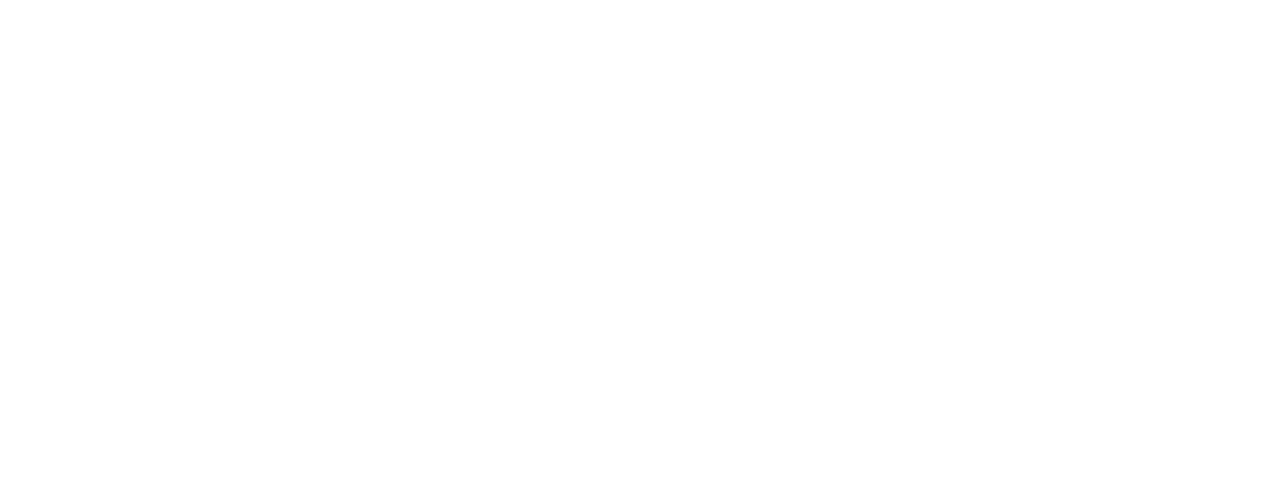
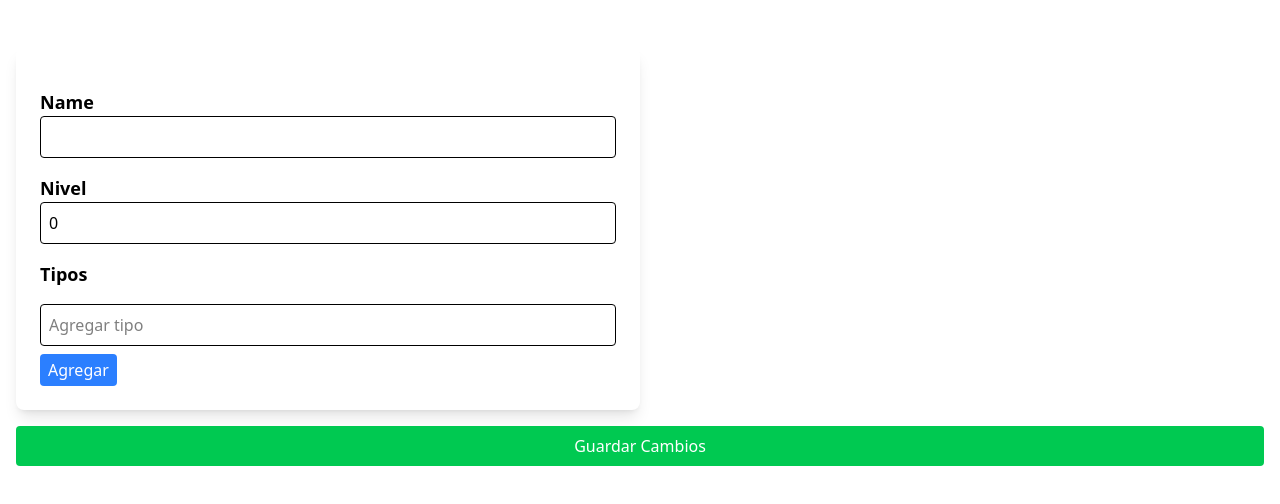
Before and after one commit to GonzaSalda/pokedex-lite, an Angular app: page /pokemon/edit/1 in a window 1280 px wide. Before the commit this address led to /. Shown: the top 504 px of the page. Built offline with nearby package versions, Linux system fonts and the light colour scheme.

Commit message:
Add Pokemon Edit Component and Route

```diff
--- a/src/app/app.routes.ts
+++ b/src/app/app.routes.ts
@@ -2,8 +2,11 @@
 import { LoginComponent } from './components/login/login.component';
 import { PokemonListComponent } from './components/pokemon-list/pokemon-list.component';
 import { PokemonDetailComponent } from './components/pokemon-detail/pokemon-detail.component';
+import { PokemonEditComponent } from './components/pokemon-edit/pokemon-edit.component';
 export const routes: Routes = [
   { path: '', component: LoginComponent },
   { path: 'pokemons', component: PokemonListComponent },
   { path: 'pokemon/:name', component: PokemonDetailComponent },
+  { path: 'pokemon/edit/:name', component: PokemonEditComponent },
+
 ];
--- a/src/app/components/pokemon-detail/pokemon-detail.component.html
+++ b/src/app/components/pokemon-detail/pokemon-detail.component.html
@@ -2,12 +2,6 @@
     <div *ngIf="pokemon" class="max-w-md mx-auto bg-white p-6 rounded-lg shadow-lg mt-4">
         <h2 class="text-3xl font-bold text-center capitalize">{{ pokemon.name }}</h2>
         <img [src]="pokemon.image" [alt]="pokemon.name" class="w-48 h-48 mx-auto my-4">
-
-        <div class="flex flex-wrap justify-center gap-2">
-            <span *ngFor="let type of pokemon.types" class="px-3 py-1 rounded text-black text-sm font-medium">
-                {{ type }}
-            </span>
-        </div>
 
         <p class="text-lg mt-4"><strong>Level:</strong> {{ pokemon.level }}</p>
 
@@ -22,5 +16,9 @@
                 <span> {{ evolution | titlecase }}</span>
             </li>
         </ul>
+
+        <button (click)="editPokemon()" class="bg-blue-500 text-white px-4 py-2 rounded mt-4 w-full">
+            Editar Pokémon
+        </button>
     </div>
 </div>
--- a/src/app/components/pokemon-detail/pokemon-detail.component.ts
+++ b/src/app/components/pokemon-detail/pokemon-detail.component.ts
@@ -1,12 +1,13 @@
 import { Component } from '@angular/core';
-import { ActivatedRoute } from '@angular/router';
+import { ActivatedRoute, Router } from '@angular/router';
 import { PokemonService } from '../../services/pokemon.service';
 import { CommonModule } from '@angular/common';
+import { FormsModule } from '@angular/forms';
 
 @Component({
   selector: 'app-pokemon-detail',
   standalone: true,
-  imports: [CommonModule],
+  imports: [CommonModule, FormsModule],
   templateUrl: './pokemon-detail.component.html',
 })
 export class PokemonDetailComponent {
@@ -15,13 +16,12 @@
 
   constructor(
     private route: ActivatedRoute,
-    private pokemonService: PokemonService
+    private pokemonService: PokemonService,
+    private router: Router
   ) {}
 
   ngOnInit() {
     const name = this.route.snapshot.paramMap.get('name');
-    console.log(name);
-
     if (name) {
       this.loadPokemonDetails(name);
       this.loadEvolutions(name);
@@ -29,11 +29,19 @@
   }
 
   loadPokemonDetails(name: string) {
+    const storedPokemons = JSON.parse(localStorage.getItem('pokemons') || '[]');
+    const foundPokemon = storedPokemons.find((p: any) => p.name === name);
+
+    if (foundPokemon) {
+      this.pokemon = foundPokemon;
+      this.pokemon.typesString = this.pokemon.types.join(', ');
+    } else {
       this.pokemonService.getPokemonDetails(name).subscribe({
         next: (data) => {
           this.pokemon = {
             name: data.name,
             types: data.types.map((t: any) => t.type.name),
+            typesString: data.types.map((t: any) => t.type.name).join(', '),
             level: data.base_experience,
             image: data.sprites.other['official-artwork'].front_default,
             abilities: data.abilities.map((a: any) => a.ability.name),
@@ -41,6 +49,7 @@
         },
         error: (err) => console.error('Error fetching details:', err),
       });
+    }
   }
 
   loadEvolutions(name: string) {
@@ -52,10 +61,10 @@
             next: (data) => {
               this.extractEvolutions(data.chain);
             },
-            error: (err) => console.error('Error al obtener evoluciones:', err),
+            error: (err) => console.error('Error fetching details:', err),
           });
       },
-      error: (err) => console.error('Error al obtener especie:', err),
+      error: (err) => console.error('Error fetching details:', err),
     });
   }
 
@@ -67,4 +76,8 @@
       current = current.evolves_to.length ? current.evolves_to[0] : null;
     }
   }
+
+  editPokemon() {
+    this.router.navigate(['/pokemon/edit', this.pokemon.name]);
   }
+}
--- /dev/null
+++ b/src/app/components/pokemon-edit/pokemon-edit.component.html
@@ -0,0 +1,30 @@
+<div class="container mx-auto px-4 py-8">
+    <div class="flex gap-x-4">
+        <div class="w-[50%] bg-white p-6 rounded-lg shadow-lg mt-4">
+            <label class="block text-lg font-semibold mt-4">Name</label>
+            <input type="text" [(ngModel)]="pokemon.name" class="border rounded p-2 w-full">
+
+            <label class="block text-lg font-semibold mt-4">Nivel</label>
+            <input type="number" [(ngModel)]="pokemon.level" class="border rounded p-2 w-full">
+
+            <label class="block text-lg font-semibold mt-4">Tipos</label>
+            <div class="py-2">
+                <span *ngFor="let type of pokemon.types; let i = index"
+                    class="bg-gray-200 text-gray-700 px-2 py-1 rounded-full text-sm mr-2">
+                    {{ type }}
+                    <button (click)="removeType(i)" class="ml-1 text-red-500">&times;</button>
+                </span>
+            </div>
+
+            <input type="text" [(ngModel)]="newType" class="border rounded p-2 w-full" placeholder="Agregar tipo">
+            <button (click)="addType()" class="bg-blue-500 text-white px-2 py-1 rounded mt-2">Agregar</button>
+        </div>
+    </div>
+
+
+    <div>
+        <button (click)="saveChanges()" class="bg-green-500 text-white px-4 py-2 rounded mt-4 w-full">
+            Guardar Cambios
+        </button>
+    </div>
+</div>
--- /dev/null
+++ b/src/app/components/pokemon-edit/pokemon-edit.component.ts
@@ -0,0 +1,71 @@
+import { CommonModule } from '@angular/common';
+import { Component } from '@angular/core';
+import { FormsModule } from '@angular/forms';
+import { ActivatedRoute } from '@angular/router';
+import { Router } from '@angular/router';
+
+@Component({
+  selector: 'app-pokemon-edit',
+  standalone: true,
+  imports: [CommonModule, FormsModule],
+  templateUrl: './pokemon-edit.component.html',
+  styleUrl: './pokemon-edit.component.css',
+})
+export class PokemonEditComponent {
+  pokemon: any = { name: '', level: 0, types: '' };
+  originalName: string = '';
+  newType: string = '';
+
+  constructor(private route: ActivatedRoute, private router: Router) {}
+
+  ngOnInit() {
+    const name = this.route.snapshot.paramMap.get('name');
+    if (name) {
+      const storedPokemons = JSON.parse(
+        localStorage.getItem('pokemons') || '[]'
+      );
+      const foundPokemon = storedPokemons.find((p: any) => p.name === name);
+      if (foundPokemon) {
+        this.pokemon = {
+          ...foundPokemon,
+          types: Array.isArray(foundPokemon.types) ? foundPokemon.types : [],
+        };
+        this.originalName = foundPokemon.name;
+      }
+    }
+  }
+
+  addType() {
+    if (this.newType.trim()) {
+      this.pokemon.types.push(this.newType.trim().toLowerCase());
+    }
+  }
+
+  removeType(index: number) {
+    this.pokemon.types.splice(index, 1);
+  }
+
+  saveChanges() {
+    let storedPokemons = JSON.parse(localStorage.getItem('pokemons') || '[]');
+    const index = storedPokemons.findIndex(
+      (p: any) => p.name === this.originalName
+    );
+
+    if (index !== -1) {
+      storedPokemons[index] = {
+        ...this.pokemon,
+        types: this.pokemon.types,
+      };
+
+      // Si el nombre cambió, actualizar la clave en localStorage
+      if (this.originalName !== this.pokemon.name) {
+        storedPokemons.splice(index, 1);
+        storedPokemons.push(this.pokemon);
+      }
+
+      localStorage.setItem('pokemons', JSON.stringify(storedPokemons));
+    }
+
+    this.router.navigate(['/pokemon', this.pokemon.name]);
+  }
+}
--- a/src/app/components/pokemon-list/pokemon-list.component.ts
+++ b/src/app/components/pokemon-list/pokemon-list.component.ts
@@ -14,24 +14,24 @@
   pokemons: any[] = [];
 
   typeColors: { [key: string]: string } = {
-    fire: "bg-red-500",
-    water: "bg-blue-500",
-    grass: "bg-green-500",
-    electric: "bg-yellow-500",
-    psychic: "bg-purple-500",
-    ice: "bg-cyan-500",
-    fighting: "bg-orange-600",
-    ground: "bg-yellow-700",
-    flying: "bg-indigo-400",
-    poison: "bg-purple-700",
-    bug: "bg-lime-600",
-    rock: "bg-gray-700",
-    ghost: "bg-indigo-700",
-    dragon: "bg-violet-600",
-    dark: "bg-gray-800",
-    steel: "bg-gray-500",
-    fairy: "bg-pink-400",
-    normal: "bg-gray-400",
+    fire: 'bg-red-500',
+    water: 'bg-blue-500',
+    grass: 'bg-green-500',
+    electric: 'bg-yellow-500',
+    psychic: 'bg-purple-500',
+    ice: 'bg-cyan-500',
+    fighting: 'bg-orange-600',
+    ground: 'bg-yellow-700',
+    flying: 'bg-indigo-400',
+    poison: 'bg-purple-700',
+    bug: 'bg-lime-600',
+    rock: 'bg-gray-700',
+    ghost: 'bg-indigo-700',
+    dragon: 'bg-violet-600',
+    dark: 'bg-gray-800',
+    steel: 'bg-gray-500',
+    fairy: 'bg-pink-400',
+    normal: 'bg-gray-400',
   };
 
   constructor(
@@ -46,6 +46,11 @@
       return;
     }
 
+    const storedPokemons = JSON.parse(localStorage.getItem('pokemons') || '[]');
+
+    if (storedPokemons.length > 0) {
+      this.pokemons = storedPokemons;
+    } else {
       this.pokemonService.getPokemonList(10).subscribe({
         next: (data) => {
           this.pokemons = data.results;
@@ -53,6 +58,7 @@
         },
         error: (err) => console.error('Error fetching Pokémon:', err),
       });
+    }
   }
 
   loadPokemonDetails() {
@@ -64,7 +70,9 @@
             types: item.types.map((t: any) => t.type.name),
             level: item.base_experience,
             image: item.sprites.other['official-artwork'].front_default,
+            abilities: item.abilities.map((a: any) => a.ability.name),
           };
+          localStorage.setItem('pokemons', JSON.stringify(this.pokemons));
         },
         error: (err) => console.error('Error fetching details:', err),
       });
@@ -72,6 +80,6 @@
   }
 
   getTypeColor(type: string): string {
-    return this.typeColors[type] || "bg-gray-500";
+    return this.typeColors[type] || 'bg-gray-500';
   }
 }
```
Also changed, not shown: src/app/components/pokemon-edit/pokemon-edit.component.css (added), 1 other file (tests, documents, lock files or other folders). Lines whose indentation alone changed are shown as unchanged.
